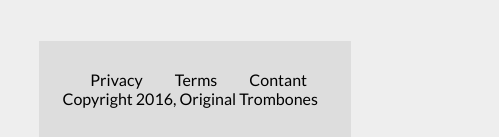
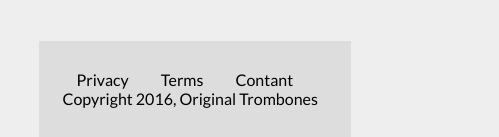
Before and after one commit to Mohamed-Waled/Product-Landing-Page, a plain HTML site: page index.html in a window 390 px wide. Shown: the part 2400-2537 px from the top of the page, 499 px wide, since content can reach past the window. Drawn offline with Linux system fonts and the light colour scheme.

Commit message:
some edits in media quires

```diff
--- a/mainstyle.css
+++ b/mainstyle.css
@@ -10,7 +10,6 @@ body {
     background-color: #eeeeee;
     font-family: 'Lato', sans-serif;
     width: 100%;
-    overflow: hidden;
 }
 
 #header {
@@ -277,6 +276,8 @@ footer {
 
     .footer {
         flex-flow: row;
-        margin-right: 12rem;
+        margin-right: -6rem;
+        justify-content: center;
+        width: 50%;
     }
 }
```
